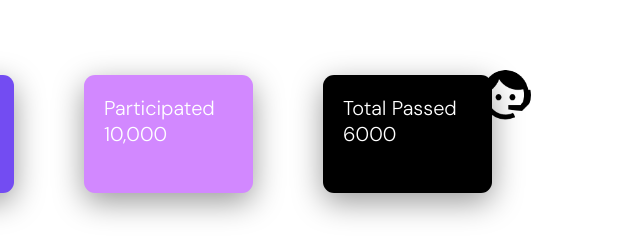
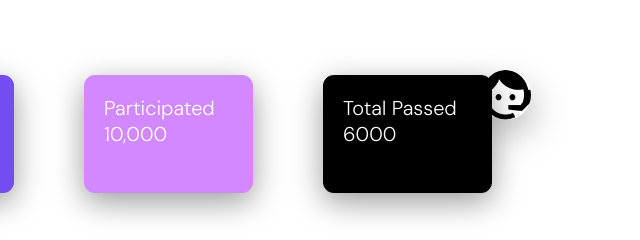
Before and after one commit to suhas-14/microProject-2, a plain HTML site: page index.html in a window 1280 px wide. Shown: the part 560-800 px from the top of the page, 629-1269 px from the left. Drawn offline with Linux system fonts and the light colour scheme; a web font is replaced by a local one.

Commit message:
css update

```diff
--- a/styles.css
+++ b/styles.css
@@ -357,4 +357,5 @@ div ul>li{
     right: 120px;
     height: 50px;
     border-radius: 50px;
+    box-shadow: 4px 15px 35px 0px #00000040;
 }
```
